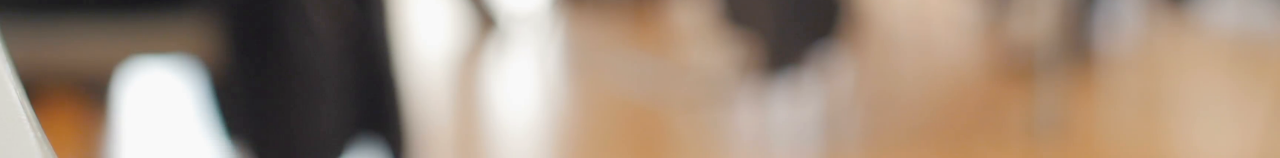
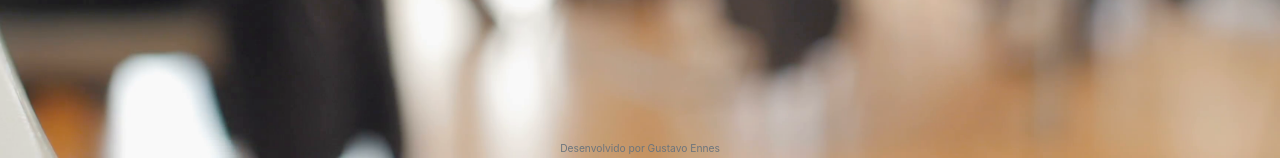
Before and after one commit to Gustavo-Ennes/feriapp, a Django app: page /abonos/ in a window 1280 px wide. Shown: the part 642-800 px from the top of the page. Run offline with Django 3.2, Linux system fonts and the light colour scheme; the visitor is signed in with stand-in values (Sample User, id 1); data that the repository does not hold is empty; style sheets or scripts are compiled from the project's sources; some libraries are stand-ins or nearby versions; some web fonts are replaced.

Commit message:
assinatura

```diff
--- a/feriapp/templates/base.html
+++ b/feriapp/templates/base.html
@@ -100,6 +100,15 @@
 
         </div>
 
+
+        <div class="row justify-content-center align-items-bottom fixed-bottom">
+          <div class="col text-center">
+            <small class="text-muted">
+              <small>Desenvolvido por Gustavo Ennes</small>
+            </small>
+          </div>
+        </div>
+
     </body>
 
 
```
